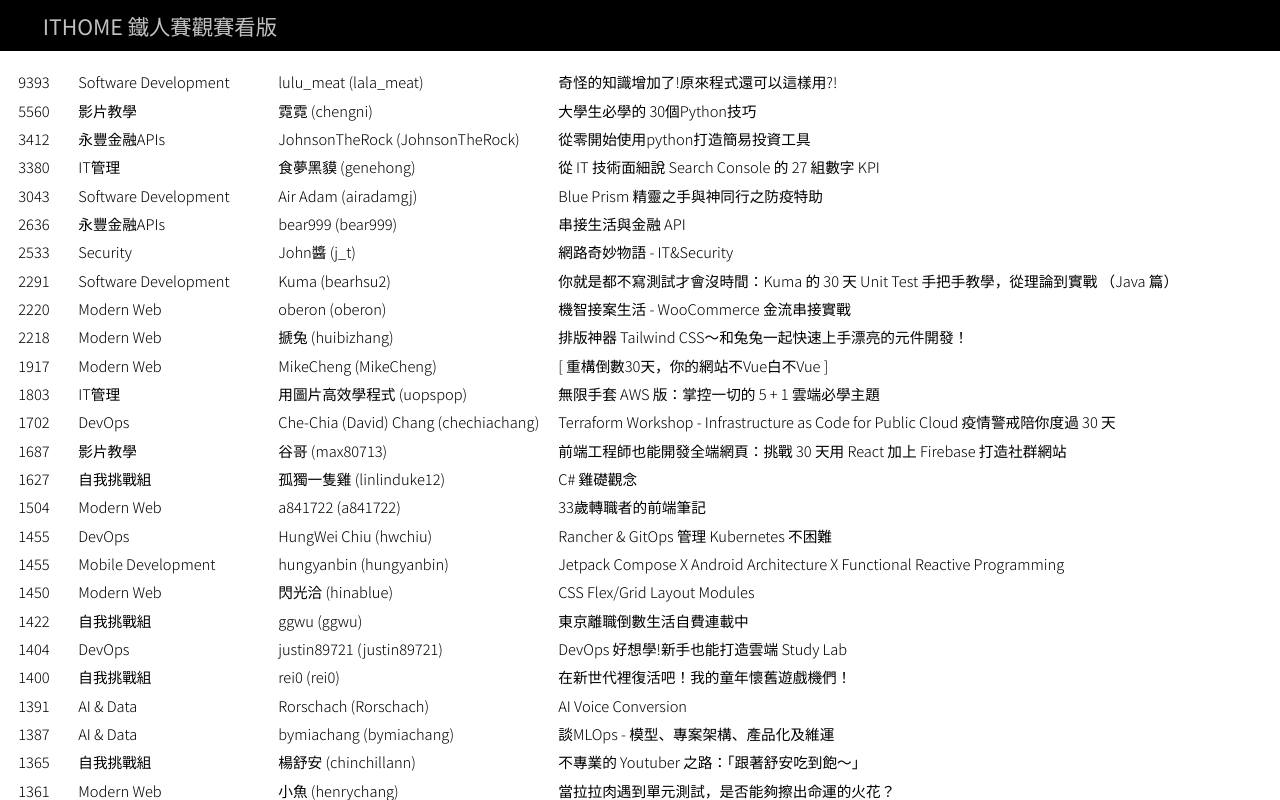
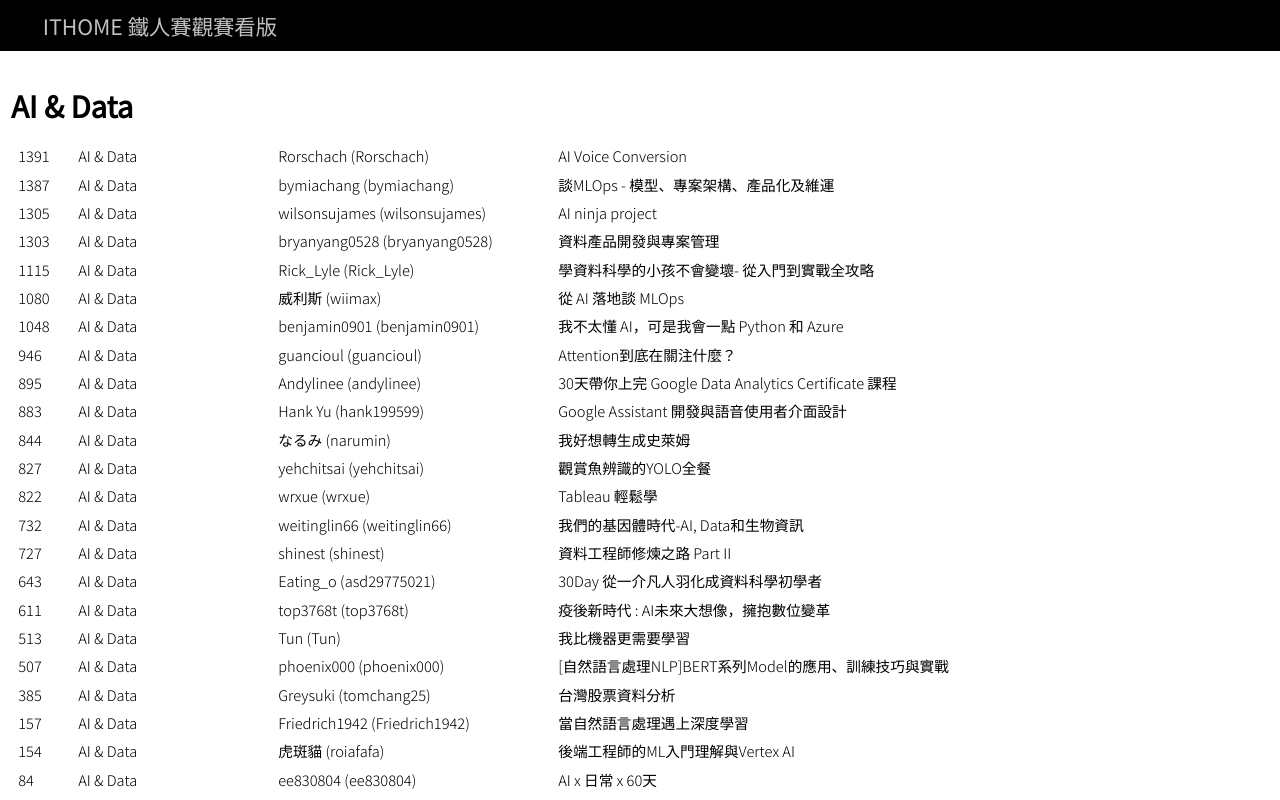
Before and after one commit to qrtt1/ithome-ironman, a React (Create React App) app in the folder dashboard/: page / in a window 1280 px wide. Shown: the top 800 px of the page. Built offline with nearby package versions, Linux system fonts and the light colour scheme.

Commit message:
show by category
Signed-off-by: Ching Yi, Chan <chingyichan.tw@gmail.com>

```diff
--- a/dashboard/src/App.tsx
+++ b/dashboard/src/App.tsx
@@ -38,10 +38,16 @@
 
 function App() {
   const [topics, setTopics] = useState([]);
+  const [categories, setCategories] = useState([]);
   useEffect(() => {
     const load = async () => {
       const response = await (await fetch('data.json')).text();
       const topics = JSON.parse(response);
+      const categories = {};
+      topics.map((x: TopicProps) => {
+        categories[x.category] = 1;
+      });
+      setCategories(Object.keys(categories).sort());
       topics.sort((a: TopicProps, b: TopicProps) => {
         if (a.view === b.view) {
           return 0;
@@ -54,13 +60,20 @@
   }, []);
   return (
     <>
-      <div className='Header'>
-        ITHOME 鐵人賽觀賽看版
-      </div>
+      <div className='Header'>ITHOME 鐵人賽觀賽看版</div>
       <div className='App'>
         <div>
-          {topics.map((data: TopicProps) => (
-            <Topic {...data} />
+          {categories.map((c) => (
+            <div>
+              <h1>{c}</h1>
+              {topics
+                .filter((x: TopicProps) => {
+                  return x.category === c;
+                })
+                .map((data: TopicProps) => (
+                  <Topic {...data} />
+                ))}
+            </div>
           ))}
         </div>
       </div>
```
